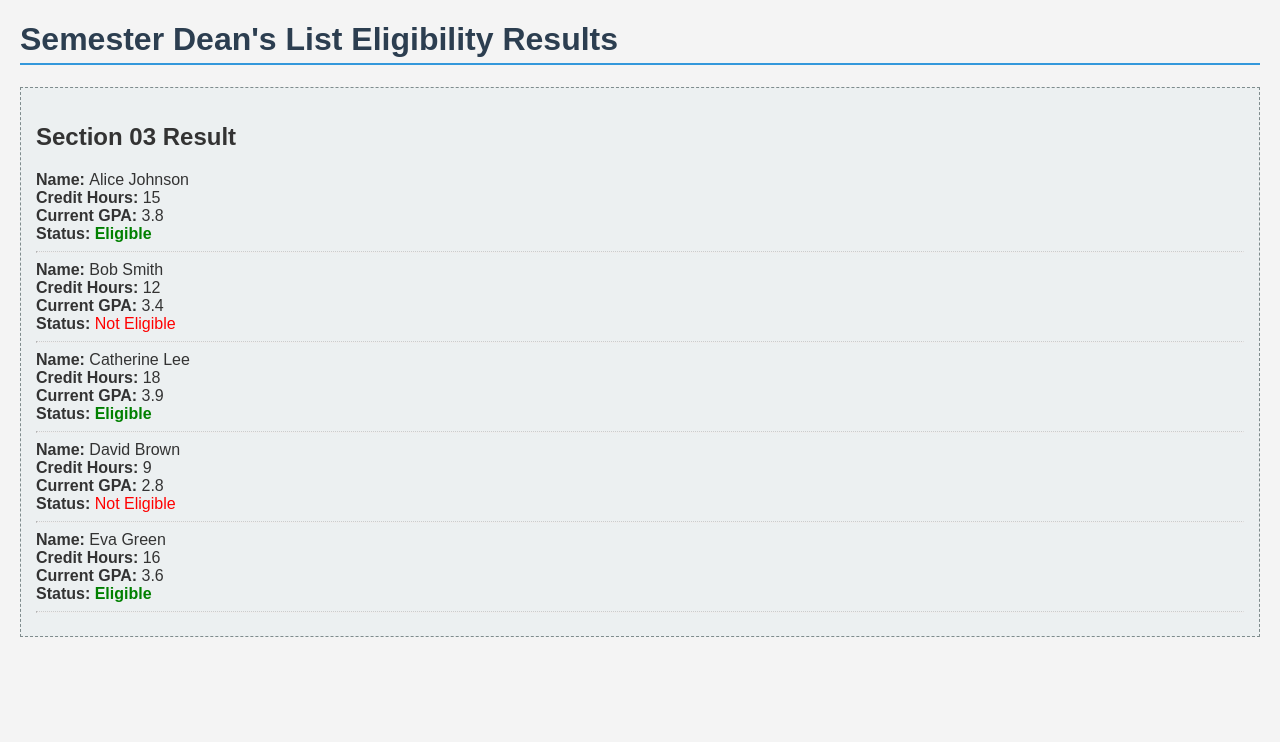
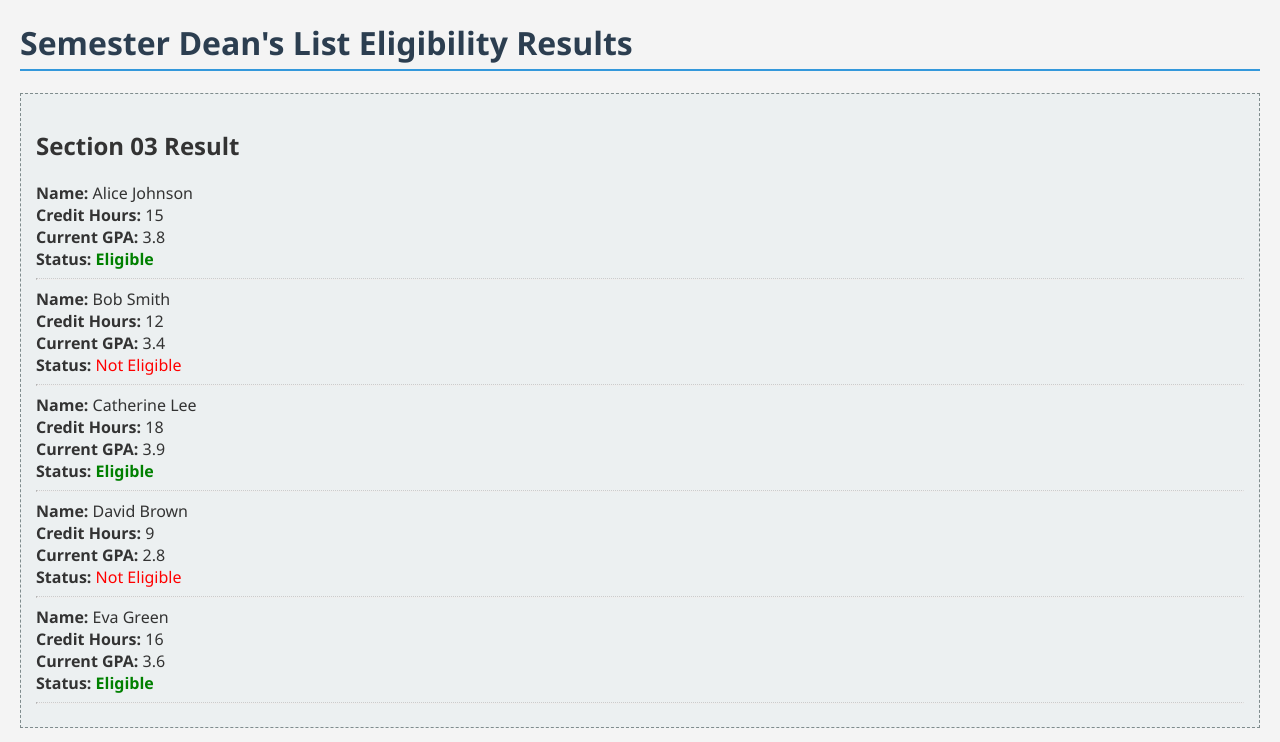
Before and after one commit to Lexarque/darrel-coding-challenge, a plain HTML site: page index.html in a window 1280 px wide. Drawn offline with Linux system fonts and the light colour scheme.

Commit message:
Separate html, css, and js files

```diff
--- a/index.html
+++ b/index.html
@@ -1,104 +1,12 @@
 <!DOCTYPE html>
 <html lang="en">
-<head>
-    <meta charset="UTF-8">
+  <head>
+    <meta charset="UTF-8" />
     <title>CGPA Dean's List Checker</title>
-    <style>
-        body {
-            font-family: Arial, sans-serif;
-            margin: 20px;
-            background-color: #f4f4f4;
-            color: #333;
-        }
-        h1 {
-            color: #2c3e50;
-            border-bottom: 2px solid #3498db;
-            padding-bottom: 5px;
-        }
-        .container {
-            background-color: #fff;
-            padding: 20px;
-            border-radius: 8px;
-            box-shadow: 0 4px 8px rgba(0, 0, 0, 0.1);
-        }
-
-        .output-box {
-            margin-top: 20px;
-            padding: 15px;
-            border: 1px dashed #7f8c8d;
-            background-color: #ecf0f1;
-        }
-        .eligible {
-            color: green;
-            font-weight: bold;
-        }
-        .not-eligible {
-            color: red;
-        }
-    </style>
-    <link rel="stylesheet" href="styles.css">
-</head>
-<body>
-
+    <link rel="stylesheet" href="styles.css" />
+  </head>
+  <body>
     <h1>Semester Dean's List Eligibility Results</h1>
-
-    <script>
-
-
-        // 1. Define Multi-Dimensional Array studentData)
-        // Format: [Name (String), Credit Hour (Number), Current GPA (Number)]
-        var studentData = [
-            ["Alice Johnson", 15, 3.8],
-            ["Bob Smith", 12, 3.4],
-            ["Catherine Lee", 18, 3.9],
-            ["David Brown", 9, 2.8],
-            ["Eva Green", 16, 3.6]
-        ];
-
-
-        // 2. Create function to measure dean list eligibility using conditional statement
-
-        studentData.forEach(e => {
-            if (e[1] >= 12 && e[2] >= 3.5) {
-                e.push("Eligible");
-            } else {
-                e.push("Not Eligible");
-            }
-        });
-
-
-        document.write("<div class='output-box'>");
-        document.write("<h2>Section 03 Result</h2>");
-
-        // 3.Create Looping (for loop) to print student data such name, credithours and current gpa and their eligibility (status)
-
-        for (var i = 0; i < studentData.length; i++) {
-            var name = studentData[i][0];
-            var creditHour = studentData[i][1];
-            var currentGPA = studentData[i][2];
-            var status = studentData[i][3];
-
-            document.write("<div>");
-            document.write("<b>Name: </b>" + name + "<br>");
-            document.write("<b>Credit Hours:</b> " + creditHour + "<br>");
-            document.write("<b>Current GPA:</b> " + currentGPA + "<br>");
-            document.write("<b>Status: </b>");
-            if (status === "Eligible") {
-                document.write("<span class='eligible'>" + status + "</span><br>");
-            } else {
-                document.write("<span class='not-eligible'>" + status + "</span><br>");
-            }
-            document.write("<hr style='border-top: 1px dotted #ccc;'>");
-            document.write("</div>");
-        }
-
-            // 4. print all the output, this one need to be in the loop
-
-
-        //here need to put closed-loop bracket
-        document.write("</div>");
-
-    </script>
-
-    </body>
+    <script src="scripts.js"></script>
+  </body>
 </html>
--- /dev/null
+++ b/scripts.js
@@ -0,0 +1,39 @@
+// 1. Define Multi-Dimensional Array studentData)
+// Format: [Name (String), Credit Hour (Number), Current GPA (Number)]
+var studentData = [
+  ["Alice Johnson", 15, 3.8],
+  ["Bob Smith", 12, 3.4],
+  ["Catherine Lee", 18, 3.9],
+  ["David Brown", 9, 2.8],
+  ["Eva Green", 16, 3.6],
+];
+
+// 2. Create function to measure dean list eligibility using conditional statement
+
+studentData.forEach((e) => {
+  if (e[1] >= 12 && e[2] >= 3.5) {
+    e.push("Eligible");
+  } else {
+    e.push("Not Eligible");
+  }
+});
+
+const container = document.createElement("div");
+container.className = "output-box";
+container.innerHTML = "<h2>Section 03 Result</h2>";
+
+studentData.forEach((student) => {
+  const studentDiv = document.createElement("div");
+  studentDiv.innerHTML = `
+    <b>Name:</b> ${student[0]}<br>
+    <b>Credit Hours:</b> ${student[1]}<br>
+    <b>Current GPA:</b> ${student[2]}<br>
+    <b>Status:</b> <span class='${
+      student[3] === "Eligible" ? "eligible" : "not-eligible"
+    }'>${student[3]}</span>
+    <hr style='border-top: 1px dotted #ccc;'>
+  `;
+  container.appendChild(studentDiv);
+});
+
+document.body.appendChild(container);
--- /dev/null
+++ b/styles.css
@@ -0,0 +1,31 @@
+body {
+  font-family: "Segoe UI", Tahoma, Geneva, Verdana, sans-serif;
+  margin: 20px;
+  background-color: #f4f4f4;
+  color: #333;
+}
+h1 {
+  color: #2c3e50;
+  border-bottom: 2px solid #3498db;
+  padding-bottom: 5px;
+}
+.container {
+  background-color: #fff;
+  padding: 20px;
+  border-radius: 8px;
+  box-shadow: 0 4px 8px rgba(0, 0, 0, 0.1);
+}
+
+.output-box {
+  margin-top: 20px;
+  padding: 15px;
+  border: 1px dashed #7f8c8d;
+  background-color: #ecf0f1;
+}
+.eligible {
+  color: green;
+  font-weight: bold;
+}
+.not-eligible {
+  color: red;
+}
```
